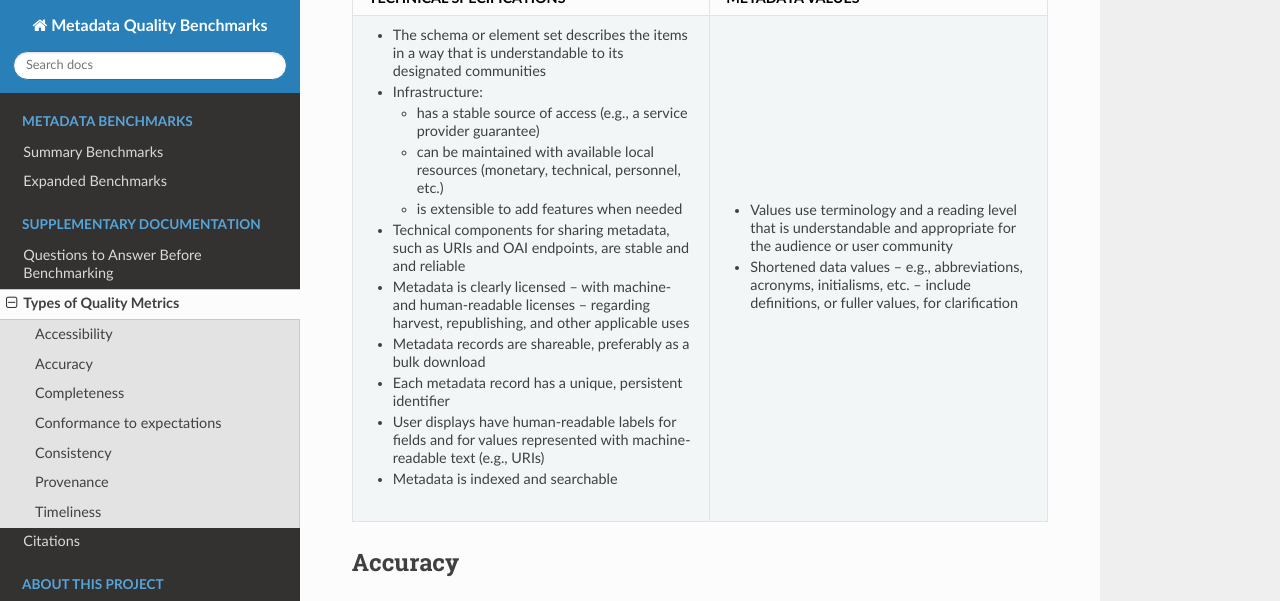
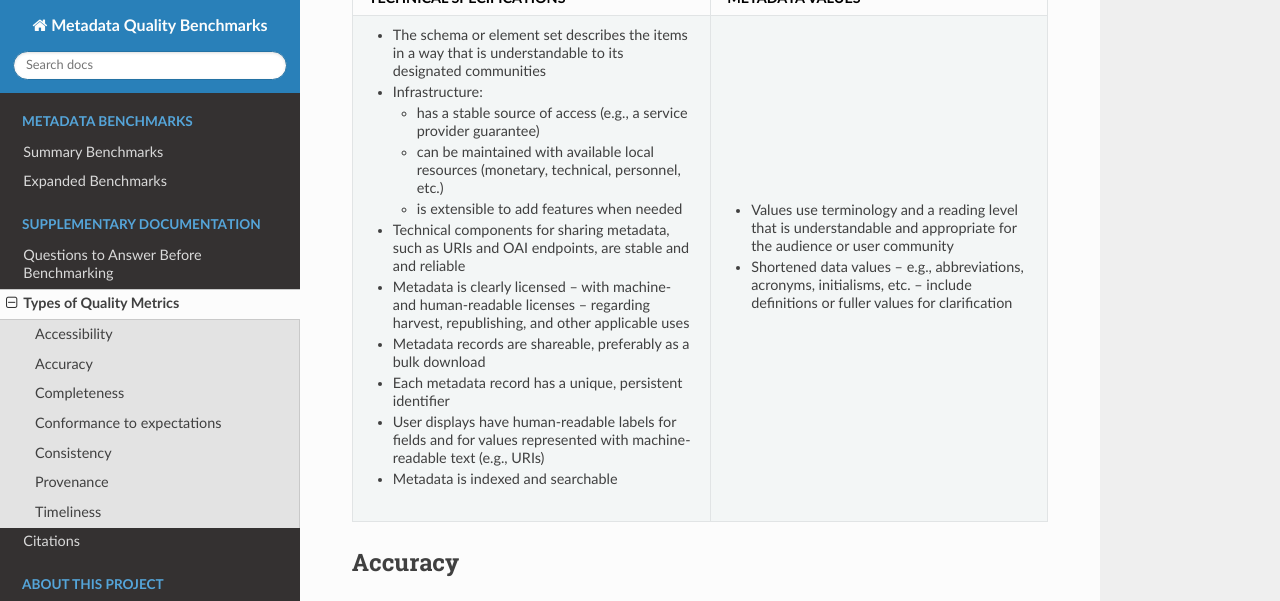
Before and after one commit to DLFMetadataAssessment/MetadataQualityBenchmarks, a Sphinx documentation site: the page built from doc/quality-metrics.rst, in a window 1280 px wide and 900 px high, scrolled down 666 px. Shown: the top 601 px of the window. Built offline with Sphinx 7.4.7 and the Read the Docs theme 3.1.0, drawn with Linux system fonts in a browser that asks for light colours.

```diff
--- a/doc/quality-metrics.rst
+++ b/doc/quality-metrics.rst
@@ -20,7 +20,7 @@ Accessibility
 |   communities                                     |   audience or user community                      |
 |-  Infrastructure:                                 |-  Shortened data values -- e.g., abbreviations,   |
 |                                                   |   acronyms, initialisms, etc. -- include          |
-|   -   has a stable source of access (e.g., a      |   definitions, or fuller values, for clarification|
+|   -   has a stable source of access (e.g., a      |   definitions or fuller values for clarification  |
 |       service provider guarantee)                 |                                                   |
 |   -   can be maintained with available local      |                                                   |
 |       resources (monetary, technical, personnel,  |                                                   |
```
